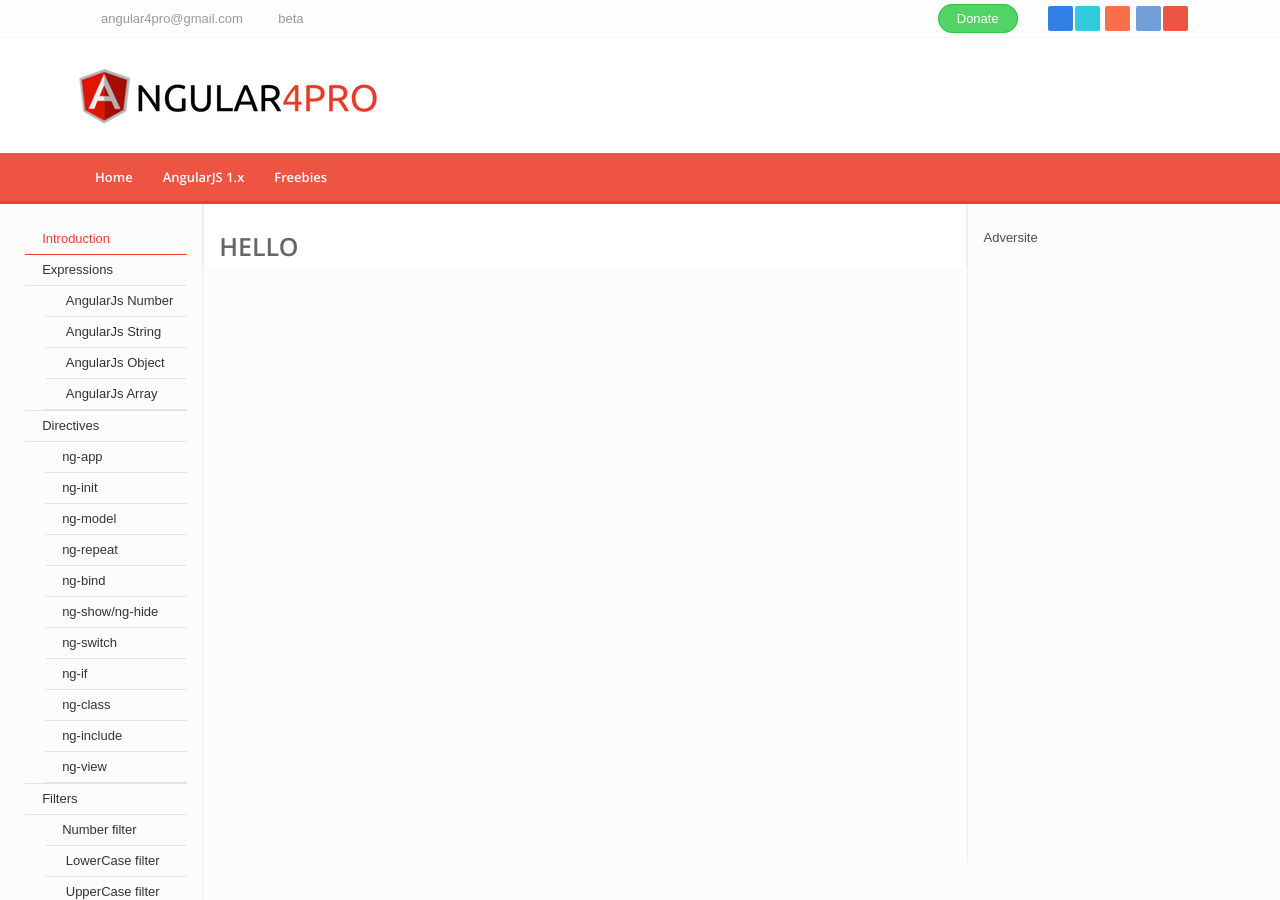
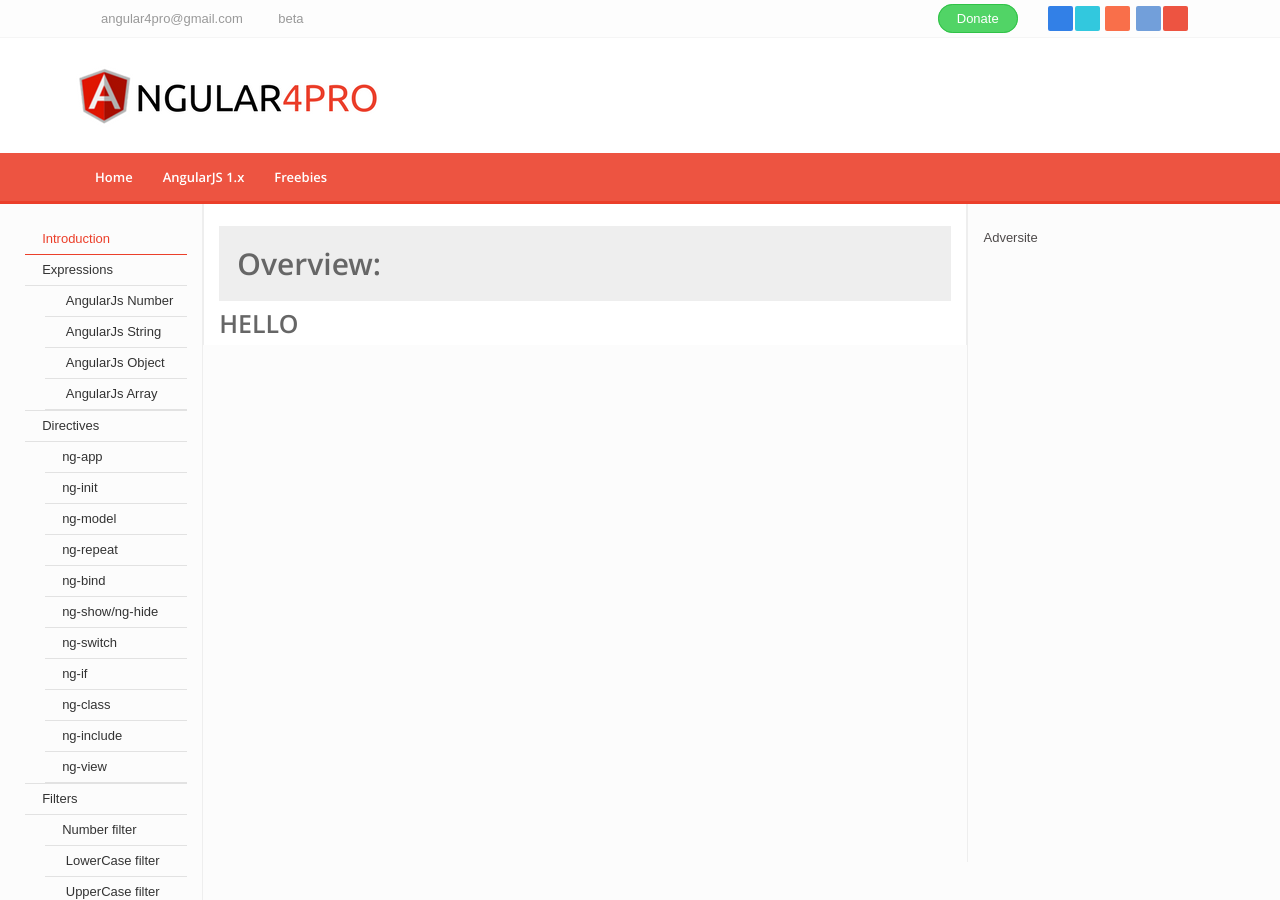
Before and after one commit to angular4pro/angular4pro.github.io, a Jekyll site: the page built from index.md, in a window 1280 px wide and 900 px high. Built offline with Jekyll 4.4.1, drawn with Linux system fonts in a browser that asks for light colours; some web fonts are replaced.

Commit message:
Update default.html

```diff
--- a/_layouts/default.html
+++ b/_layouts/default.html
@@ -71,6 +71,7 @@
 
 <div class="col-md-7  maincnt padding_top_content" itemscope itemtype="https://www.schema.org/TechArticle">
  <h1 itemprop="headline"> {{ page.heading }} <h1>
+   <div class="bg-grey padd-15 "> <span style="font-weight:bold;"> Overview: </span>{{ page.overview }} </div>
  	{{ content }}
 
 </div>
```
